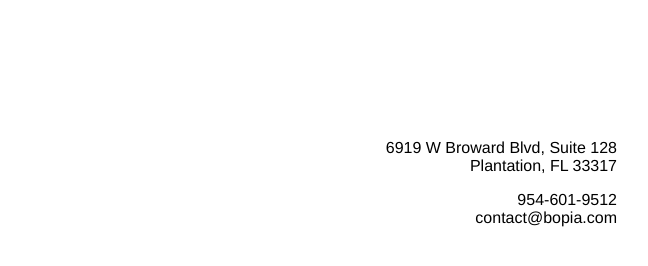
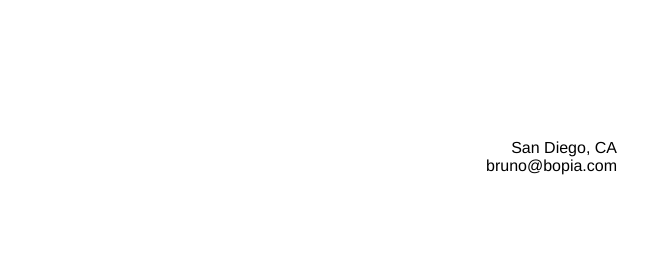
Before and after one commit to brupm/bopia.com, a plain HTML site: page public/index.html in a window 1280 px wide. Shown: the part 272-538 px from the top of the page, without its empty margins (343-991 px from the left). Drawn offline with Linux system fonts and the light colour scheme.

Commit message:
Changed content

```diff
--- a/public/index.html
+++ b/public/index.html
@@ -105,11 +105,8 @@
   </div>
 
   <div id="contact">
-    <p>6919 W Broward Blvd, Suite 128<br />
-       Plantation, FL 33317<br /></p>
-
-    <p>954-601-9512<br />
-       <a href="mailto:contact@bopia.com">contact@bopia.com</a></p></p>
+    <p>San Diego, CA <br/>
+    <a href="mailto:contact@bopia.com">bruno@bopia.com</a></p></p>
   </div>
 
 </body>
```
